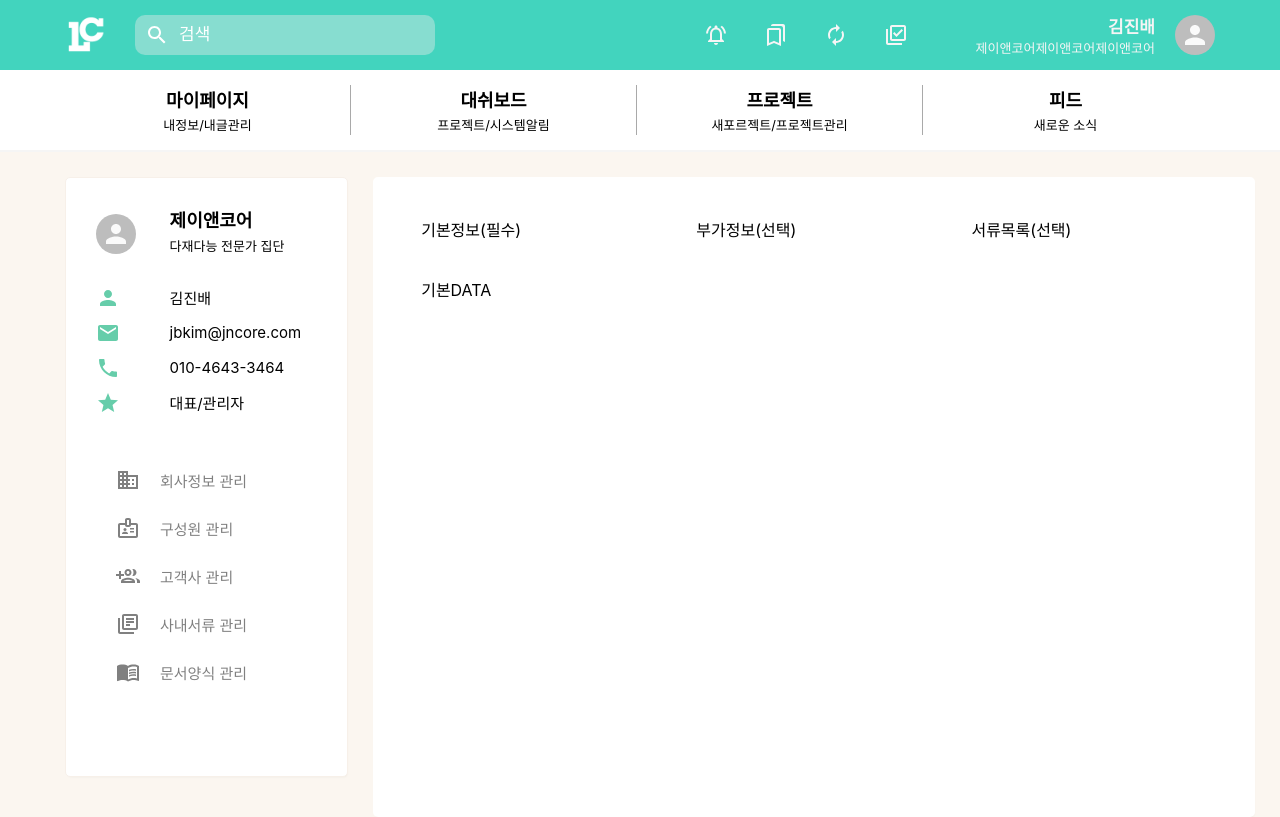
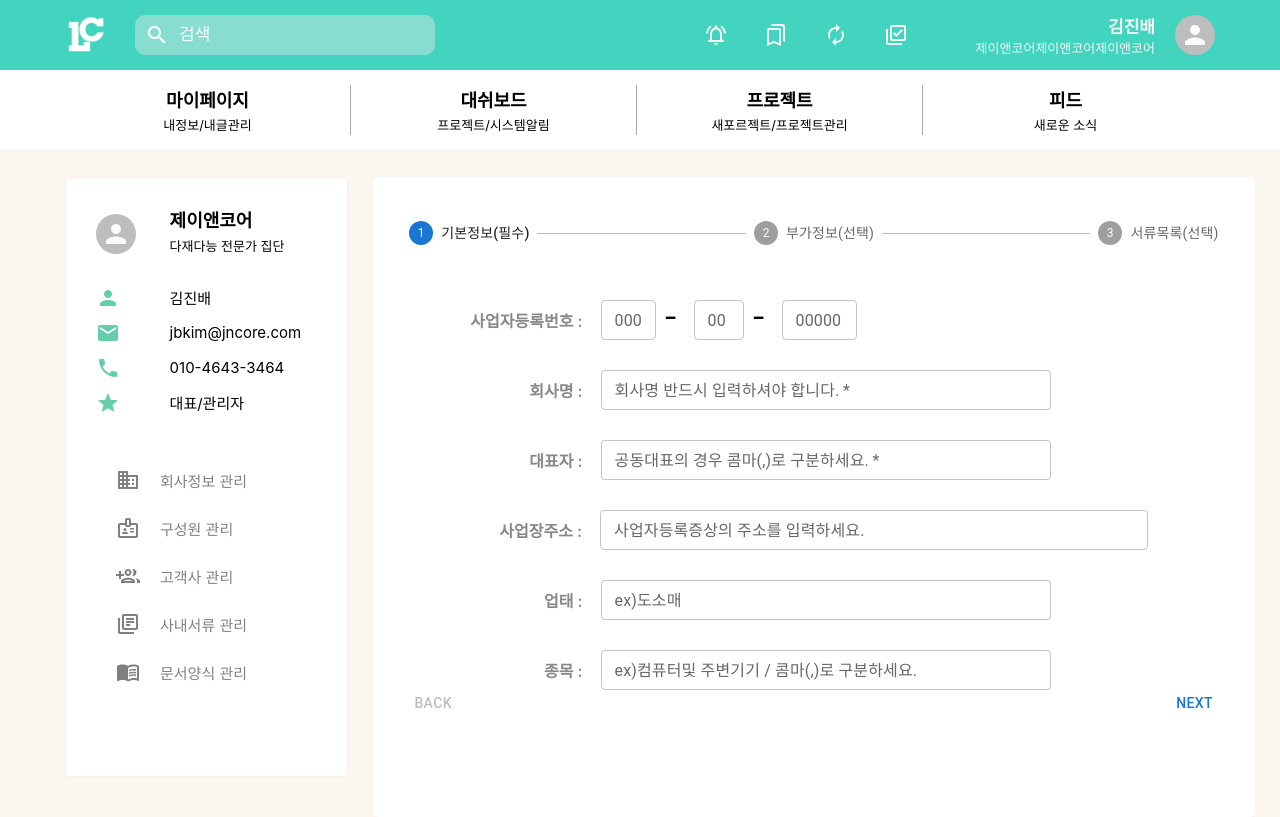
Before and after one commit to kiilove/lincone3, a React (Create React App) app: page /company in a window 1280 px wide. Built offline with nearby package versions, Linux system fonts and the light colour scheme.

Commit message:
commit on "main"

```diff
--- a/src/Components/CompStepBasic.jsx
+++ b/src/Components/CompStepBasic.jsx
@@ -1,9 +1,115 @@
+import { TextField, Typography } from "@mui/material";
 import styled from "styled-components";
+import { styled as muistyled } from "@mui/material";
 
-const Container = styled.div``;
+const Container = styled.div`
+  width: 100%;
+  height: 100%;
+`;
+const Wrapper = styled.div`
+  width: 90%;
+  height: 100%;
+  padding: 20px;
+`;
+
+const Inputs = styled.div`
+  display: flex;
+  height: 70px;
+  align-items: center;
+`;
+const Labels = styled.span`
+  width: 20%;
+  font-size: 16px;
+  font-weight: 600;
+  display: flex;
+  justify-content: flex-end;
+  margin-right: 10px;
+  color: #888;
+`;
+
+const TextDash = styled.span`
+  width: 30px;
+  height: 100%;
+  display: flex;
+  justify-content: center;
+  align-items: center;
+  font-size: 30px;
+  font-weight: 400;
+  margin-bottom: 8px;
+`;
+
+const ValidationTextField = muistyled(TextField)({
+  "& input:valid + fieldset": {
+    borderColor: "green",
+    borderWidth: 2,
+  },
+  "& input:invalid + fieldset": {
+    borderColor: "red",
+    borderWidth: 2,
+  },
+  "& input:valid:focus + fieldset": {
+    borderLeftWidth: 6,
+    padding: "4px !important", // override inline-style
+  },
+});
 
 const CompStepBasic = () => {
-  return <Container>기본DATA</Container>;
+  return (
+    <Container>
+      <Wrapper>
+        <Inputs>
+          <Labels>사업자등록번호 : </Labels>
+          <TextField size="small" sx={{ width: 55, ml: 1 }} label="000" />
+          <TextDash>-</TextDash>
+          <TextField size="small" sx={{ width: 50, ml: 1 }} label="00" />
+          <TextDash>-</TextDash>
+          <TextField size="small" sx={{ width: 75, ml: 1 }} label="00000" />
+        </Inputs>
+        <Inputs>
+          <Labels>회사명 : </Labels>
+          <TextField
+            required
+            size="small"
+            sx={{ width: 450, ml: 1 }}
+            label="회사명 반드시 입력하셔야 합니다."
+          />
+        </Inputs>
+        <Inputs>
+          <Labels>대표자 : </Labels>
+          <TextField
+            size="small"
+            sx={{ width: 450, ml: 1 }}
+            required
+            label="공동대표의 경우 콤마(,)로 구분하세요."
+          />
+        </Inputs>
+        <Inputs>
+          <Labels>사업장주소 : </Labels>
+          <TextField
+            size="small"
+            sx={{ width: 550, ml: 1 }}
+            label="사업자등록증상의 주소를 입력하세요."
+          />
+        </Inputs>
+        <Inputs>
+          <Labels>업태 : </Labels>
+          <TextField
+            size="small"
+            sx={{ width: 450, ml: 1 }}
+            label="ex)도소매"
+          />
+        </Inputs>
+        <Inputs>
+          <Labels>종목 : </Labels>
+          <TextField
+            size="small"
+            sx={{ width: 450, ml: 1 }}
+            label="ex)컴퓨터및 주변기기 / 콤마(,)로 구분하세요."
+          />
+        </Inputs>
+      </Wrapper>
+    </Container>
+  );
 };
 
 export default CompStepBasic;
--- a/src/Components/Company.jsx
+++ b/src/Components/Company.jsx
@@ -1,5 +1,5 @@
 import { useState } from "react";
-import { Stepper, Step, StepButton, Button } from "@mui/material";
+import { Step, Stepper, StepButton, Button, Box } from "@mui/material";
 
 import styled from "styled-components";
 import { Label } from "@mui/icons-material";
@@ -60,59 +60,69 @@ const Navbar = styled.div`
 const BodyWrapper = styled.div`
   display: flex;
 `;
+
+const ActionWrapper = styled.div`
+  display: flex;
+`;
 const StepBody = styled.div`
   width: 100%;
   height: 400px;
   padding: 20px;
 `;
-const Actionbar = styled.div``;
+const Actionbar = styled.div`
+  display: flex;
+  justify-content: space-between;
+  width: 100%;
+`;
 
 const Company = () => {
   const [activeStep, setActiveStep] = useState(0);
-  const [completed, setCompleted] = useState({});
-  const totalSteps = () => {
-    return steps.length;
+  const [skipped, setSkipped] = useState(new Set());
+
+  const isStepOptional = (step) => {
+    return step === 1;
   };
 
-  const completedSteps = () => {
-    return Object.keys(completed).length;
-  };
-
-  const isLastStep = () => {
-    return activeStep === totalSteps() - 1;
-  };
-
-  const allStepsCompleted = () => {
-    return completedSteps() === totalSteps();
+  const isStepSkipped = (step) => {
+    return skipped.has(step);
   };
 
   const handleNext = () => {
-    const newActiveStep =
-      isLastStep() && !allStepsCompleted()
-        ? steps.findIndex((step, i) => !(i in completed))
-        : activeStep + 1;
+    let newSkipped = skipped;
+    if (isStepSkipped(activeStep)) {
+      newSkipped = new Set(newSkipped.values());
+      newSkipped.delete(activeStep);
+    }
+
+    setActiveStep((prevActiveStep) => prevActiveStep + 1);
+    setSkipped(newSkipped);
   };
 
   const handleBack = () => {
     setActiveStep((prevActiveStep) => prevActiveStep - 1);
   };
 
-  const handleStep = (step) => () => {
-    setActiveStep(step);
-  };
+  const handleSkip = () => {
+    if (!isStepOptional(activeStep)) {
+      // You probably want to guard against something like this,
+      // it should never occur unless someone's actively trying to break something.
+      throw new Error("You can't skip a step that isn't optional.");
+    }
 
-  const handleComplete = () => {
-    const newCompleted = completed;
-    newCompleted[activeStep] = true;
-    setCompleted(newCompleted);
-    handleNext();
+    setActiveStep((prevActiveStep) => prevActiveStep + 1);
+    setSkipped((prevSkipped) => {
+      const newSkipped = new Set(prevSkipped.values());
+      newSkipped.add(activeStep);
+      return newSkipped;
+    });
   };
 
   const handleReset = () => {
     setActiveStep(0);
-    setCompleted({});
   };
-
+  const handleStep = (step) => () => {
+    setActiveStep(step);
+  };
   const stepContent = () => {
     return steps[activeStep].data;
   };
@@ -120,14 +130,44 @@ const Company = () => {
     <Container>
       <Wrapper>
         <SubContainer>
-          <NavWrapper>
+          <Stepper nonLinear activeStep={activeStep} sx={{ mt: 3 }}>
             {steps.map((item, index) => (
-              <Navbar>{item.label}</Navbar>
+              <Step key={item.label}>
+                <StepButton color="inherit" onClick={handleStep(index)}>
+                  {item.label}
+                </StepButton>
+              </Step>
             ))}
-          </NavWrapper>
+          </Stepper>
           <BodyWrapper>
             <StepBody>{stepContent()}</StepBody>
           </BodyWrapper>
+          <ActionWrapper>
+            {activeStep === steps.length ? (
+              <Button onClick={handleReset}>Reset</Button>
+            ) : (
+              <Actionbar>
+                <Button
+                  color="inherit"
+                  disabled={activeStep === 0}
+                  onClick={handleBack}
+                  sx={{ mr: 1 }}
+                >
+                  Back
+                </Button>
+                <Box sx={{ flex: "1 1 auto" }} />
+                {isStepOptional(activeStep) && (
+                  <Button color="inherit" onClick={handleSkip} sx={{ mr: 1 }}>
+                    Skip
+                  </Button>
+                )}
+
+                <Button onClick={handleNext}>
+                  {activeStep === steps.length - 1 ? "Finish" : "Next"}
+                </Button>
+              </Actionbar>
+            )}
+          </ActionWrapper>
         </SubContainer>
       </Wrapper>
     </Container>
```
